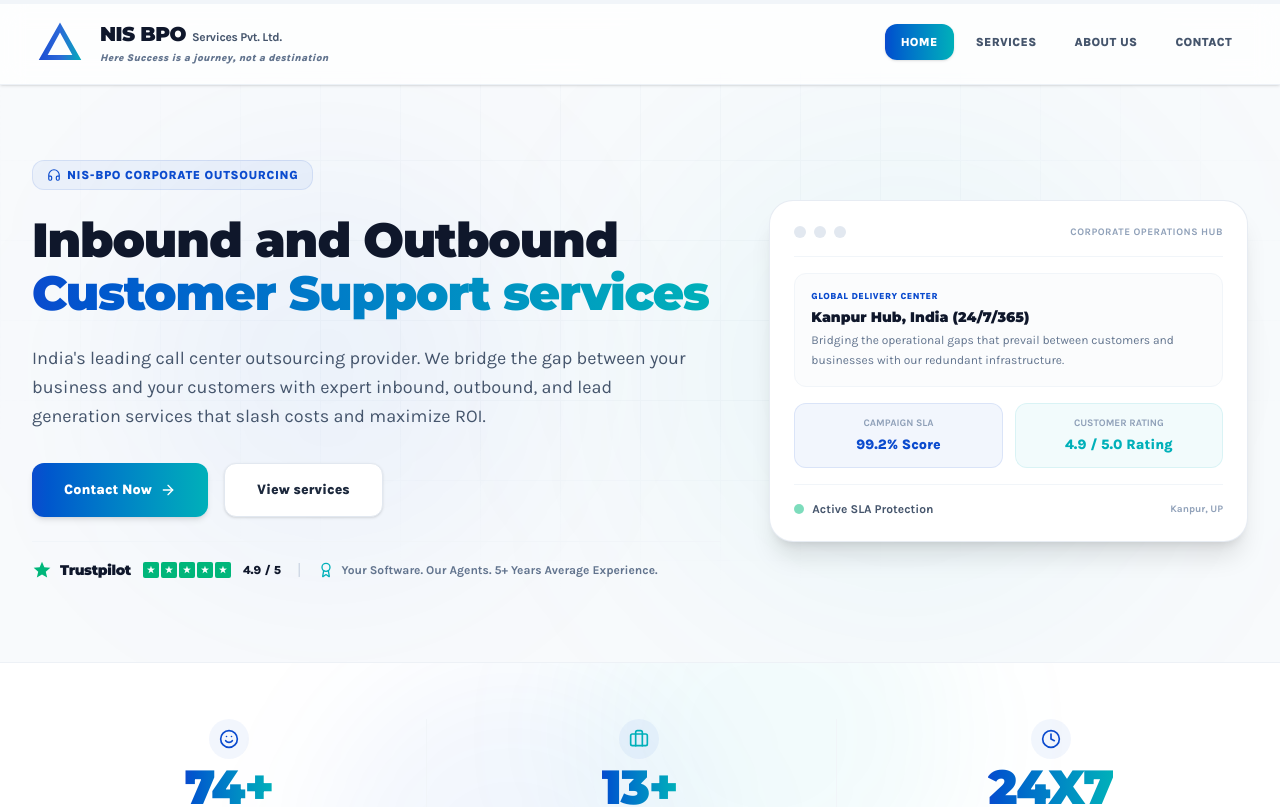
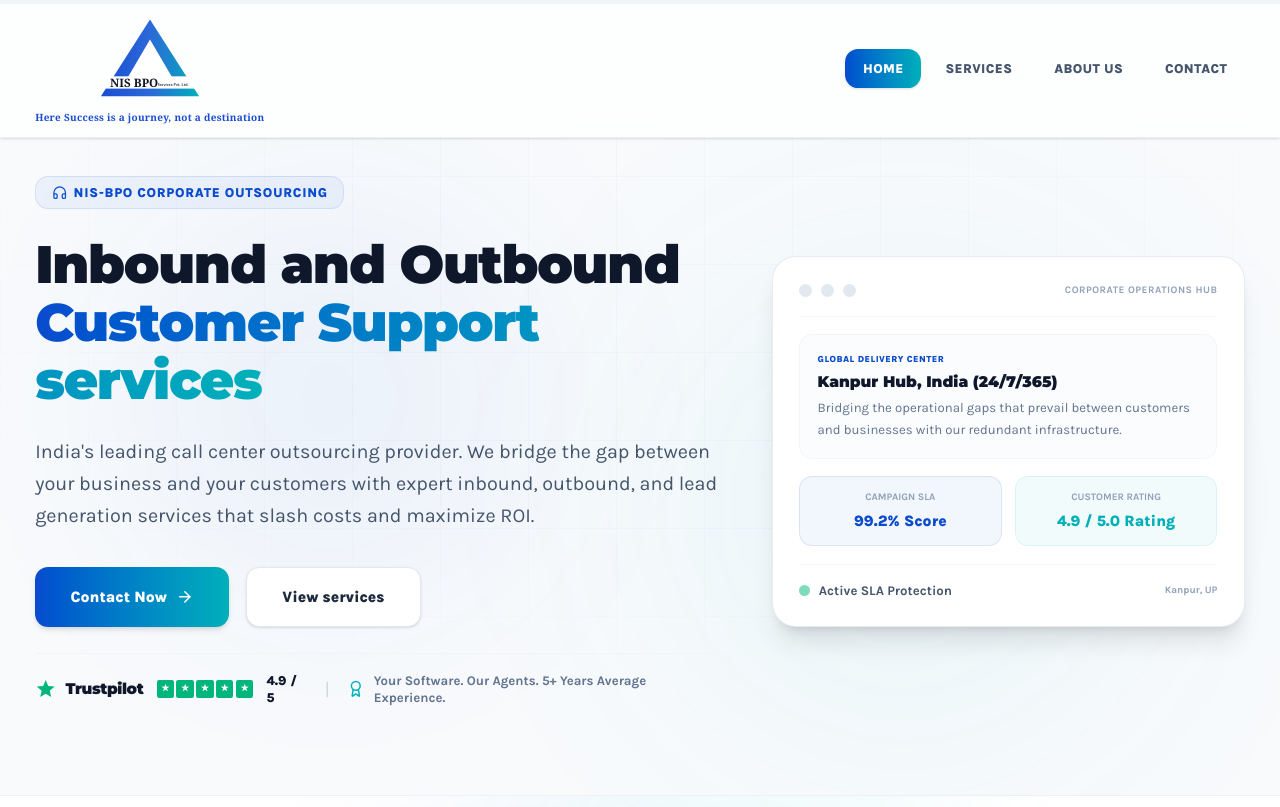
Before and after one commit to izyanmiltex/NIS-BPO, a React (Vite) app: page / in a window 1280 px wide. Shown: the top 807 px of the page. Built offline with nearby package versions, Linux system fonts and the light colour scheme.

Commit message:
style: update logo, base font size, and map links
- Update logo SVG for improved fidelity
- Increase base font size for better readability
- Update office location links to use exact coordinates
- Add coordinate display to location details

```diff
--- a/src/components/ContactPage.tsx
+++ b/src/components/ContactPage.tsx
@@ -98,12 +98,13 @@
                       NIS BPO Services Pvt. Ltd.
                     </p>
                     <a
-                      href="https://www.google.com/maps/search/?api=1&query=186+Anandpuri,+Kidwai+Nagar,+Kanpur,+Uttar+Pradesh+208023+India"
+                      href="https://www.google.com/maps/search/?api=1&query=26.441077,80.332927"
                       target="_blank"
                       rel="noopener noreferrer"
                       className="text-xs text-slate-500 hover:text-[#0b4bce] hover:underline leading-relaxed font-body-alt mt-1 block"
                     >
                       186 Anandpuri, Kidwai Nagar, Kanpur, Uttar Pradesh 208023 India
+                      <span className="block text-[10px] text-slate-400 font-medium mt-0.5">(Map Coordinates: 26.441077, 80.332927)</span>
                     </a>
                   </div>
                 </div>
@@ -132,11 +133,8 @@
                     <h3 className="text-xs font-black uppercase tracking-wide text-slate-400 font-sans">
                       Corporate Phone Lines
                     </h3>
-                    <a href="tel:+915122345678" className="text-sm font-bold text-slate-800 block mt-1 hover:text-[#0b4bce]">
-                      +91 (512) 234-5678
-                    </a>
-                    <a href="tel:+919876543210" className="text-xs text-slate-500 block mt-1 hover:text-[#0b4bce]">
-                      +91 98765 43210
+                    <a href="tel:+919511102314" className="text-sm font-bold text-slate-800 block mt-1 hover:text-[#0b4bce]">
+                      +91 95111 02314
                     </a>
                   </div>
                 </div>
@@ -157,7 +155,7 @@
                     <Linkedin className="w-4 h-4" />
                   </a>
                   <a
-                    href="https://instagram.com"
+                    href="https://www.instagram.com/nisbpoofficial?igsh=d2Nkd3ZtaHpsamhu"
                     target="_blank"
                     rel="noreferrer"
                     className="w-10 h-10 rounded-xl bg-[#00b0b9]/5 text-[#00b0b9] hover:bg-[#00b0b9] hover:text-white flex items-center justify-center transition-all duration-200"
--- a/src/components/Footer.tsx
+++ b/src/components/Footer.tsx
@@ -95,12 +95,13 @@
               <li className="flex items-start gap-2.5">
                 <MapPin className="w-4 h-4 text-[#0b4bce] flex-shrink-0 mt-0.5" />
                 <a
-                  href="https://www.google.com/maps/search/?api=1&query=186+Anandpuri,+Kidwai+Nagar,+Kanpur,+Uttar+Pradesh+208023+India"
+                  href="https://www.google.com/maps/search/?api=1&query=26.441077,80.332927"
                   target="_blank"
                   rel="noopener noreferrer"
                   className="hover:text-[#0b4bce] hover:underline leading-relaxed"
                 >
                   186 Anandpuri, Kidwai Nagar, Kanpur, Uttar Pradesh 208023 India
+                  <span className="block text-[10px] text-slate-400 font-medium mt-0.5">(Map Coordinates: 26.441077, 80.332927)</span>
                 </a>
               </li>
               <li className="flex items-center gap-2.5">
@@ -111,8 +112,8 @@
               </li>
               <li className="flex items-center gap-2.5">
                 <Phone className="w-4 h-4 text-[#0b4bce] flex-shrink-0" />
-                <a href="tel:+915122345678" className="hover:text-[#0b4bce] hover:underline">
-                  +91 (512) 234-5678
+                <a href="tel:+919511102314" className="hover:text-[#0b4bce] hover:underline">
+                  +91 95111 02314
                 </a>
               </li>
             </ul>
@@ -126,7 +127,7 @@
         <div className="max-w-7xl mx-auto px-4 sm:px-6 lg:px-8 flex flex-col sm:flex-row justify-between items-center gap-4 text-xs text-slate-400">
           <div className="text-left">
             <p className="font-bold text-slate-500 font-body-alt">
-              © 2026 NIS BPO Services Pvt. Ltd. All Rights Reserved.
+              © 2022 NIS BPO Services Pvt. Ltd. All Rights Reserved.
             </p>
           </div>
 
--- a/src/components/Logo.tsx
+++ b/src/components/Logo.tsx
@@ -7,51 +7,74 @@
 
 export default function Logo({ className = '', isLight = false }: LogoProps) {
   return (
-    <div className={`flex items-center gap-3 select-none ${className}`}>
-      {/* Precision Hollow Triangle with exact Deep Blue to Turquoise Gradient */}
-      <div className="relative w-11 h-11 md:w-14 md:h-14 flex-shrink-0">
+    <div className={`flex flex-col items-center select-none ${className}`}>
+      {/* Precision Integrated Triangle Emblem matching the uploaded logo */}
+      <div className="relative w-[104px] h-[81px] md:w-[126px] md:h-[92px] flex-shrink-0">
         <svg
           className="w-full h-full"
-          viewBox="0 0 100 100"
+          viewBox="0 0 400 300"
           fill="none"
           xmlns="http://www.w3.org/2000/svg"
         >
           <defs>
-            <linearGradient id="logoTriangleGrad" x1="10" y1="85" x2="90" y2="85" gradientUnits="userSpaceOnUse">
+            <linearGradient id="logoTriangleGrad" x1="40" y1="265" x2="360" y2="265" gradientUnits="userSpaceOnUse">
               <stop offset="0%" stopColor="#1a4cd2" />
               <stop offset="50%" stopColor="#2c69d8" />
               <stop offset="100%" stopColor="#00b0b9" />
             </linearGradient>
           </defs>
-          {/* Exact recreated hollow delta shape */}
+
+          {/* Outer Triangle */}
           <path
-            d="M 50,15 L 88,82 L 12,82 Z M 50,33 L 28,73 L 72,73 Z"
+            d="M 200,15 L 360,265 L 40,265 Z"
             fill="url(#logoTriangleGrad)"
-            fillRule="evenodd"
           />
+
+          {/* Inner Hollow Triangle Cutout */}
+          <path
+            d="M 200,80 L 115,225 L 285,225 Z"
+            fill="white"
+          />
+
+          {/* White horizontal bar covering the text area */}
+          <rect
+            x="55"
+            y="200"
+            width="290"
+            height="40"
+            fill="white"
+          />
+
+          {/* NIS BPO - Large Serif Text matching the image */}
+          <text
+            x="70"
+            y="234"
+            fontFamily="Georgia, Cambria, 'Times New Roman', Times, serif"
+            fontSize="38"
+            fontWeight="bold"
+            fill="#111827"
+          >
+            NIS BPO
+          </text>
+
+          {/* Services Pvt. Ltd. - Sans-Serif Suffix Text */}
+          <text
+            x="225"
+            y="230"
+            fontFamily="system-ui, -apple-system, sans-serif"
+            fontSize="12"
+            fontWeight="bold"
+            fill="#374151"
+          >
+            Services Pvt. Ltd.
+          </text>
         </svg>
       </div>
 
-      {/* Crisp HTML Typography for NIS BPO */}
-      <div className="text-left flex flex-col justify-center">
-        <div className="flex items-baseline gap-1.5 leading-none">
-          <span className={`text-lg md:text-xl font-black tracking-tight font-display transition-colors ${
-            isLight ? 'text-white' : 'text-slate-900'
-          }`}>
-            NIS BPO
-          </span>
-          <span className={`text-[10px] md:text-xs font-bold tracking-tight font-sans transition-colors ${
-            isLight ? 'text-[#00b0b9]' : 'text-slate-600'
-          }`}>
-            Services Pvt. Ltd.
-          </span>
-        </div>
-        <span className={`text-[8.5px] md:text-[10px] font-black tracking-wide block mt-1 leading-tight italic font-sans whitespace-nowrap transition-colors ${
-          isLight ? 'text-slate-300' : 'text-slate-500'
-        }`}>
-          Here Success is a journey, not a destination
-        </span>
-      </div>
+      {/* Tagline centered underneath the triangle in royal blue */}
+      <span className="text-[8px] md:text-[10px] font-semibold tracking-wide text-[#1a4cd2] font-serif text-center mt-1 leading-none whitespace-nowrap">
+        Here Success is a journey, not a destination
+      </span>
     </div>
   );
 }
--- a/src/index.css
+++ b/src/index.css
@@ -11,6 +11,7 @@
 html {
   scroll-behavior: smooth;
   background-color: #f8fafc; /* Slate-50 / Soft Light Background */
+  font-size: 110%;
 }
 
 /* Custom modern scrollbar */
```
